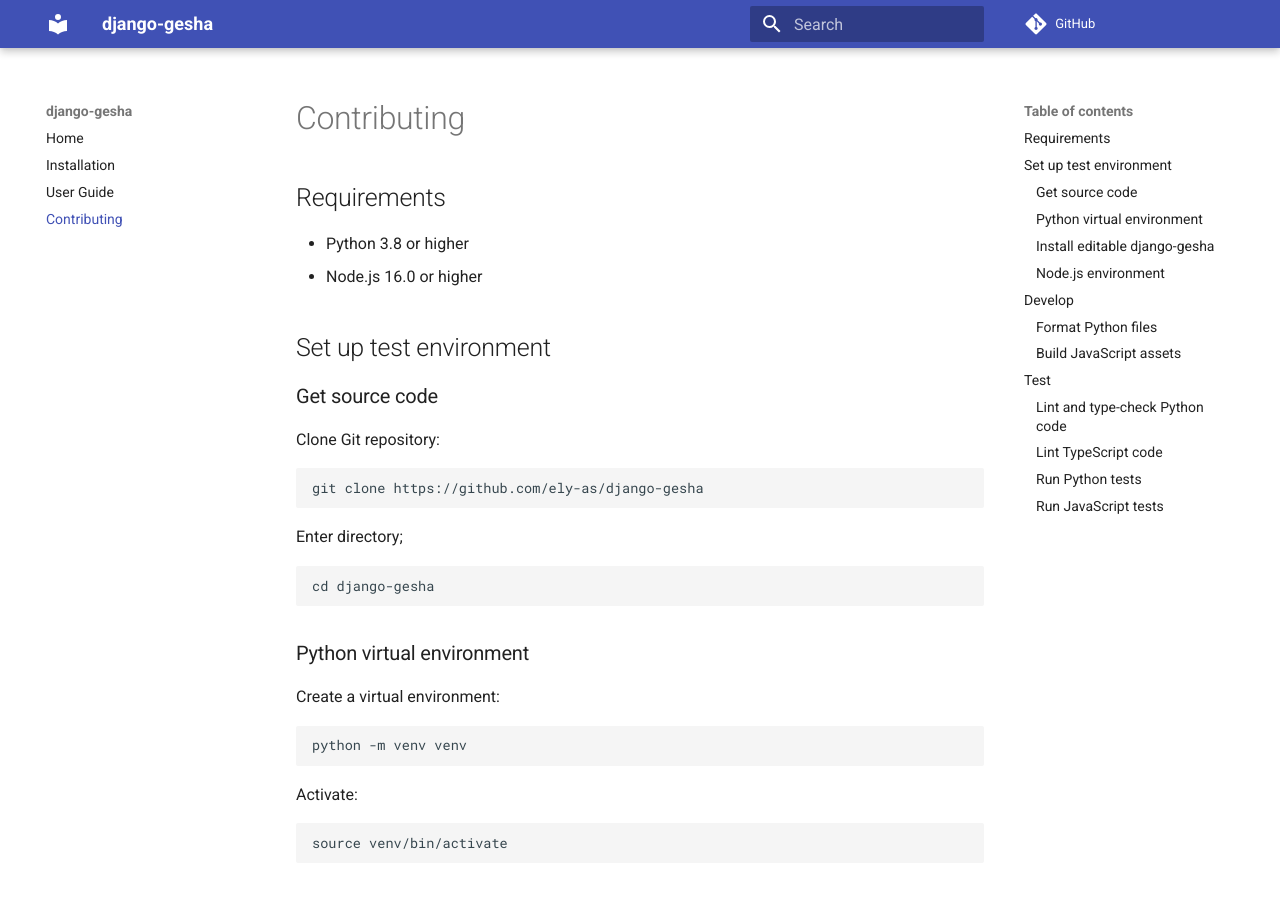
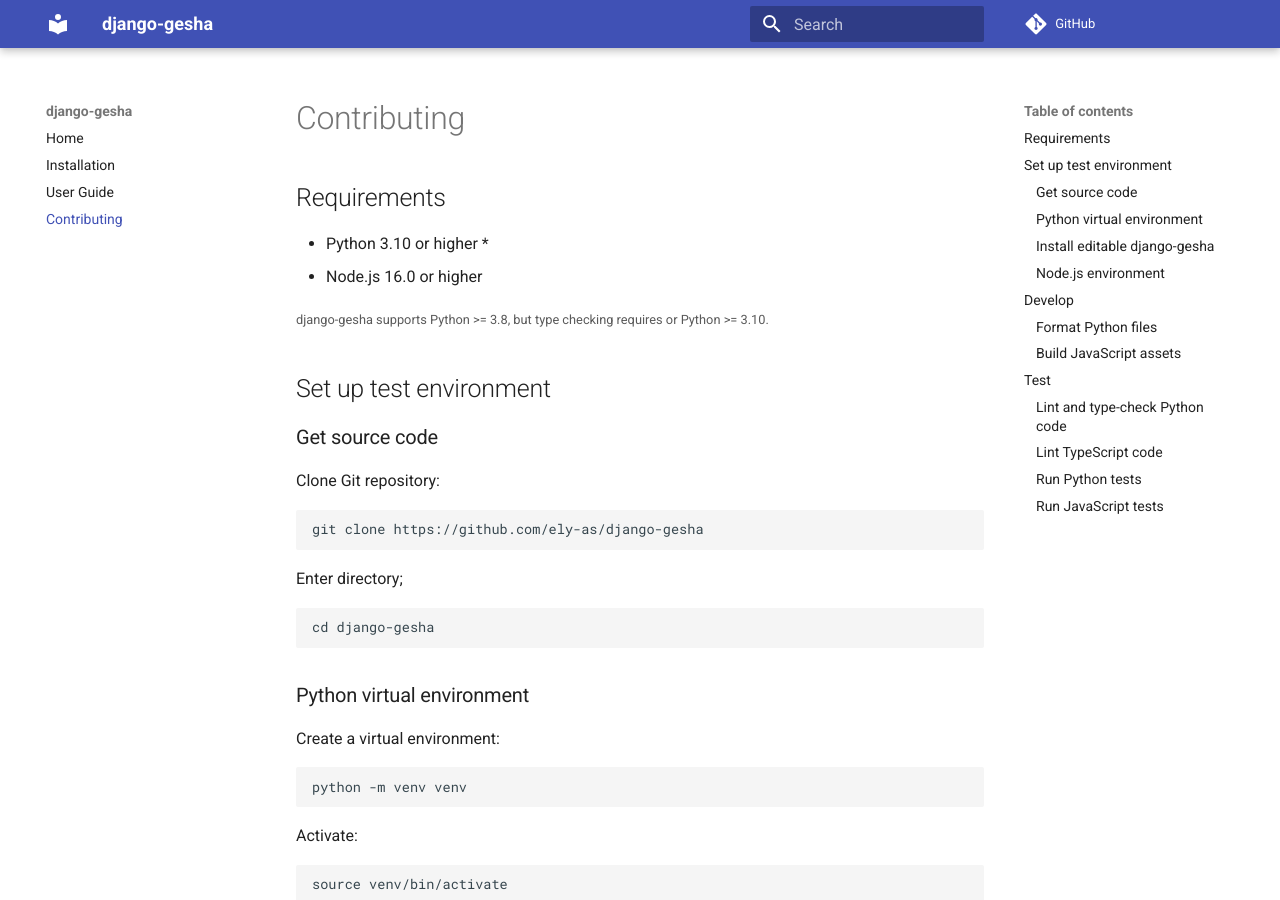
Before and after one commit to ely-as/django-gesha, an MkDocs documentation site: the page built from docs/contributing.md, in a window 1280 px wide and 900 px high. Built offline with MkDocs 1.6.1 and Material for MkDocs 9.7.7, drawn with Linux system fonts in a browser that asks for light colours; comment, search, counter and statistics services are not loaded.

```diff
--- a/docs/contributing.md
+++ b/docs/contributing.md
@@ -1,7 +1,11 @@
 ## Requirements
 
-- Python 3.8 or higher
+- Python 3.10 or higher *
 - Node.js 16.0 or higher
+
+<small>
+  django-gesha supports Python >= 3.8, but type checking requires or Python >= 3.10.
+</small>
 
 ## Set up test environment
 
```
Also changed, not shown: 3 other files.
